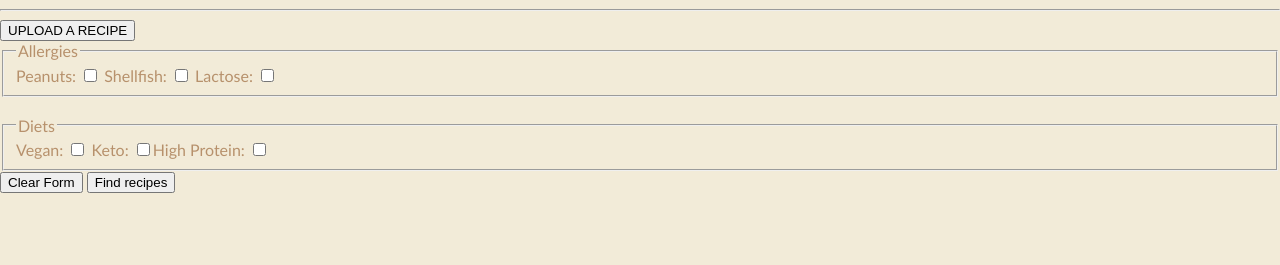
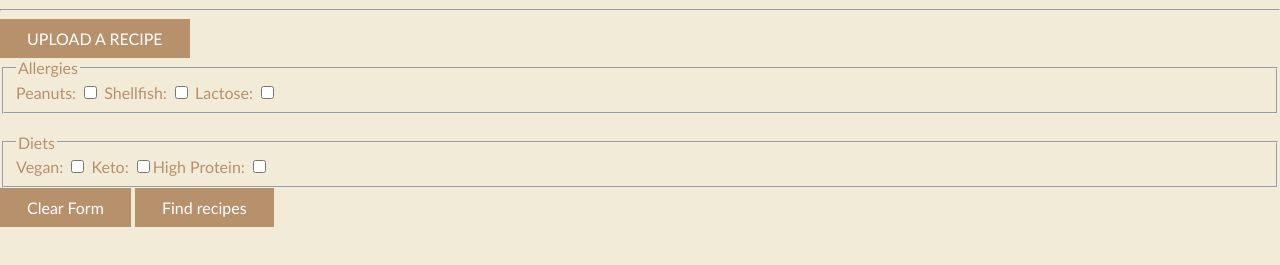
Before and after one commit to WebProgrammingSp2022/CS4-FoodBlog2, a website: page public/views/main.html in a window 1280 px wide. Shown: the part 409-674 px from the top of the page. Drawn offline with nearby package versions, Linux system fonts and the light colour scheme; files whose address does not match are found by name.

Commit message:
cute buttons

```diff
--- a/public/views/main.html
+++ b/public/views/main.html
@@ -57,10 +57,10 @@
 
 
             </fieldset>
-            <input type="reset" name="reset" value="Clear Form">
+            <input type="reset" name="reset" value="Clear Form" class = "bttn">
 <!--                <input type="submit" name="send" value="Send Form">     -->
 
-            <input id="createButton" type="button" value="Find recipes" onclick="location.href='list';"/>
+            <input id="createButton" class = "bttn" type="button" value="Find recipes" onclick="location.href='list';"/>
             </form>
 
 
--- a/public/views/style.css
+++ b/public/views/style.css
@@ -1,3 +1,11 @@
+/*
+Color pallete rbg
+light blue - 197 240 231
+pink - 255 193 178
+beige - 242 235 216
+green - 154 201 157
+brown - 183 145 108
+*/
 body {
   margin: 0%;
   color: rgb(183, 145, 108);
@@ -36,3 +44,22 @@ header {
 .w3-image{
     height: 350px;
 }
+
+button {
+   border: none;
+   padding: 10px 27px;
+   background-color: rgb(183 ,145 ,108);
+   font-family: "Trebuchet MS", Georgia, Serif;
+   color: white;
+   font-size: 16px;
+   position: relative;
+}
+
+.bttn{
+  border: none;
+  padding: 10px 27px;
+  background-color: rgb(183 ,145 ,108);
+  font-family: "Trebuchet MS", Georgia, Serif;
+  color: white;
+  font-size: 16px
+}
```
Also changed, not shown: public/views/upload.html (+2 -2 lines).
